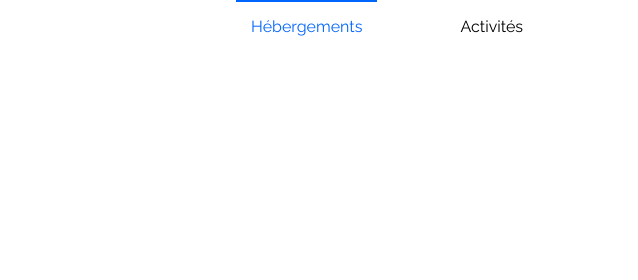
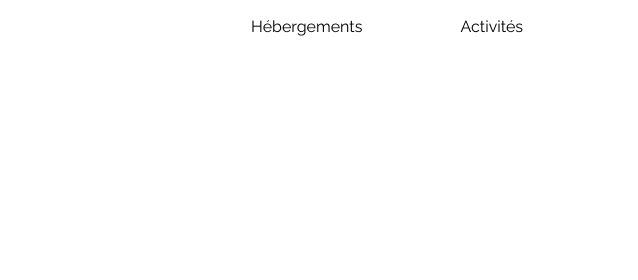
Before and after one commit to 16caracteres/Andriamahatratra_Camille_1_code_10023, a plain HTML site: page index.html in a window 1280 px wide. Shown: the top 280 px of the page, 642-1280 px from the left. Drawn offline with Linux system fonts and the light colour scheme.

Commit message:
Correction après soutenance

```diff
--- a/css/style.css
+++ b/css/style.css
@@ -18,7 +18,6 @@ body {
 .main-container {
     width: 100%;
     max-width: 1440px;
-    min-width: 1024px;
     padding: 0 50px;
     box-sizing: border-box;
 }
@@ -75,7 +74,7 @@ nav a {
     border-top: transparent 2px solid;
 }
 
-nav a.active, nav a:hover {
+nav a:hover {
     color: var(--main-color);
     border-top: var(--main-color) 2px solid;
 }
--- a/index.html
+++ b/index.html
@@ -21,7 +21,7 @@
                 <img src="./images/logo/Booki.png" alt="">
             </div>
             <nav>
-                <a href="#hebergements" class="active">Hébergements</a>
+                <a href="#hebergements">Hébergements</a>
                 <a href="#activites">Activités</a>
             </nav>
         </header>
```
Also changed, not shown: 2 other files.
